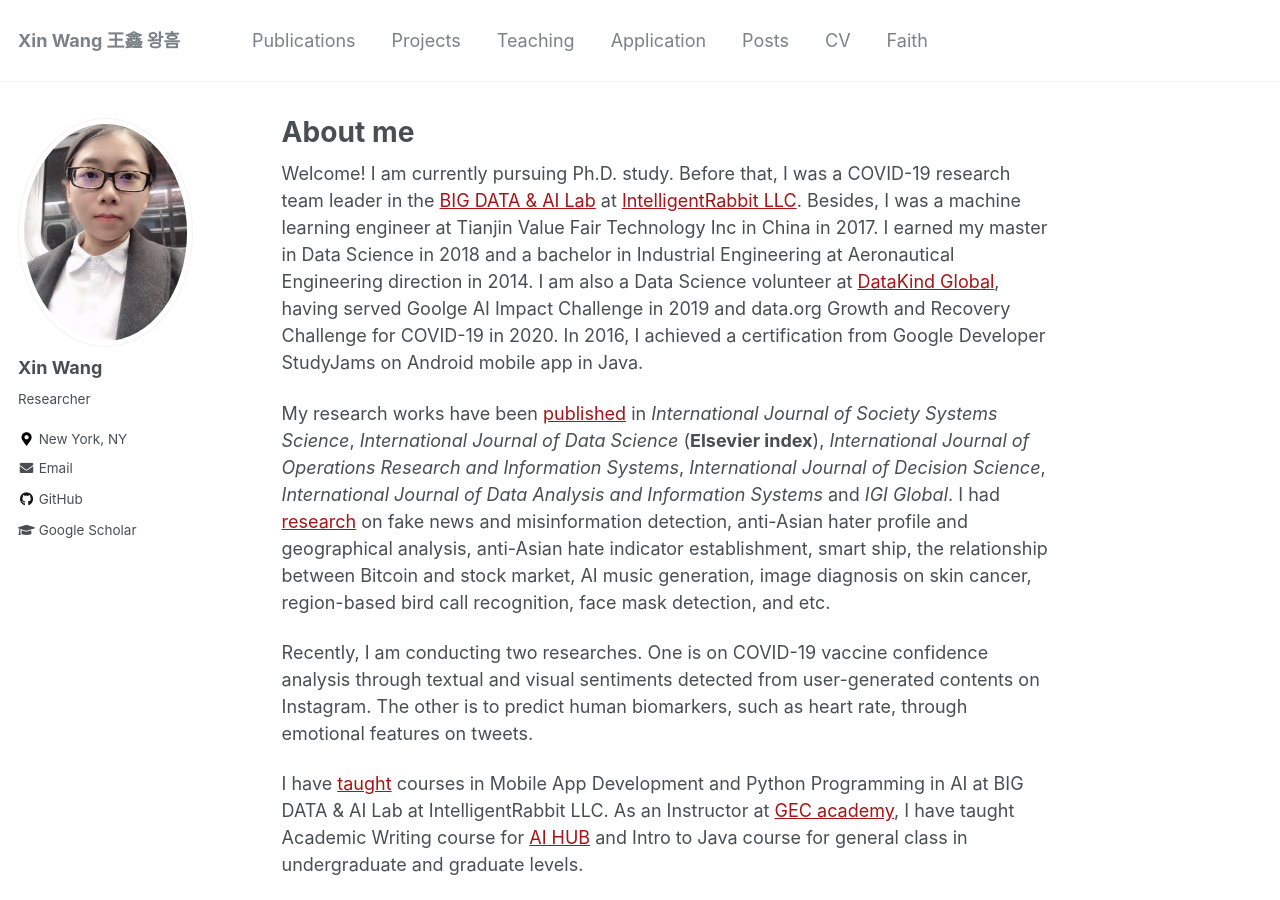
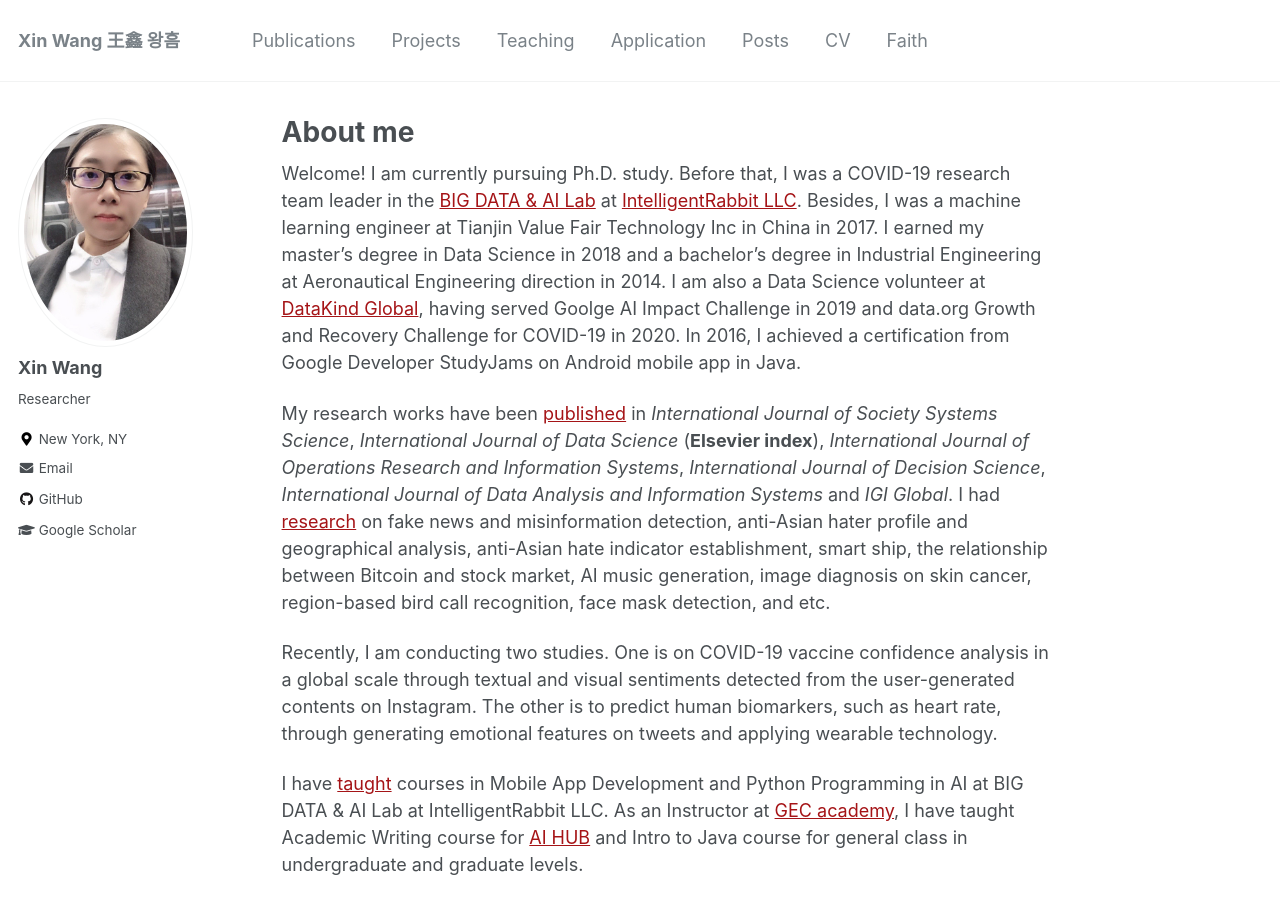
Before and after one commit to xin-wang-kr/xin-wang-kr.github.io, a Jekyll site: the page built from _pages/about.md, in a window 1280 px wide and 900 px high. Built offline with Jekyll 4.4.1, drawn with Linux system fonts in a browser that asks for light colours.

Commit message:
Update about.md

```diff
--- a/_pages/about.md
+++ b/_pages/about.md
@@ -13,8 +13,8 @@ image_sliders:
 Welcome! I am currently pursuing Ph.D. study. Before that, I was a COVID-19 research team leader in the
 [BIG DATA & AI Lab](https://intelrabbit.com/research-projects/)
 at [IntelligentRabbit LLC](https://intelrabbit.com/services/). Besides, I was a machine
-learning engineer at Tianjin Value Fair Technology Inc in China in 2017. I earned my master
-in Data Science in 2018 and a bachelor in Industrial Engineering at Aeronautical Engineering direction in 2014.
+learning engineer at Tianjin Value Fair Technology Inc in China in 2017. I earned my master's degree
+in Data Science in 2018 and a bachelor's degree in Industrial Engineering at Aeronautical Engineering direction in 2014.
 I am also a Data Science volunteer at [DataKind Global](https://www.datakind.org/),
 having served Goolge AI Impact Challenge in 2019 and data.org Growth and Recovery Challenge for COVID-19 in 2020.
 In 2016, I achieved a certification from Google Developer StudyJams on Android mobile app in Java.
@@ -28,8 +28,7 @@ I had [research](research) on fake news and misinformation detection, anti-Asian
 analysis, anti-Asian hate indicator establishment, smart ship, the relationship between Bitcoin and stock market,
 AI music generation, image diagnosis on skin cancer, region-based bird call recognition, face mask detection, and etc.
 
-Recently, I am conducting two researches. One is on COVID-19 vaccine confidence analysis through textual and visual sentiments detected from
-user-generated contents on Instagram. The other is to predict human biomarkers, such as heart rate, through emotional features on tweets.
+Recently, I am conducting two studies. One is on COVID-19 vaccine confidence analysis in a global scale through textual and visual sentiments detected from the user-generated contents on Instagram. The other is to predict human biomarkers, such as heart rate, through generating emotional features on tweets and applying wearable technology.
 
 I have [taught](teaching) courses in Mobile App Development and Python Programming in AI at BIG DATA & AI Lab at IntelligentRabbit LLC.
 As an Instructor at [GEC academy](https://www.gecacademy.com/), I have taught Academic Writing course for [AI HUB](https://www.gecacademy.com/ai-hub) and Intro to Java course for general class in undergraduate and graduate levels.
```
